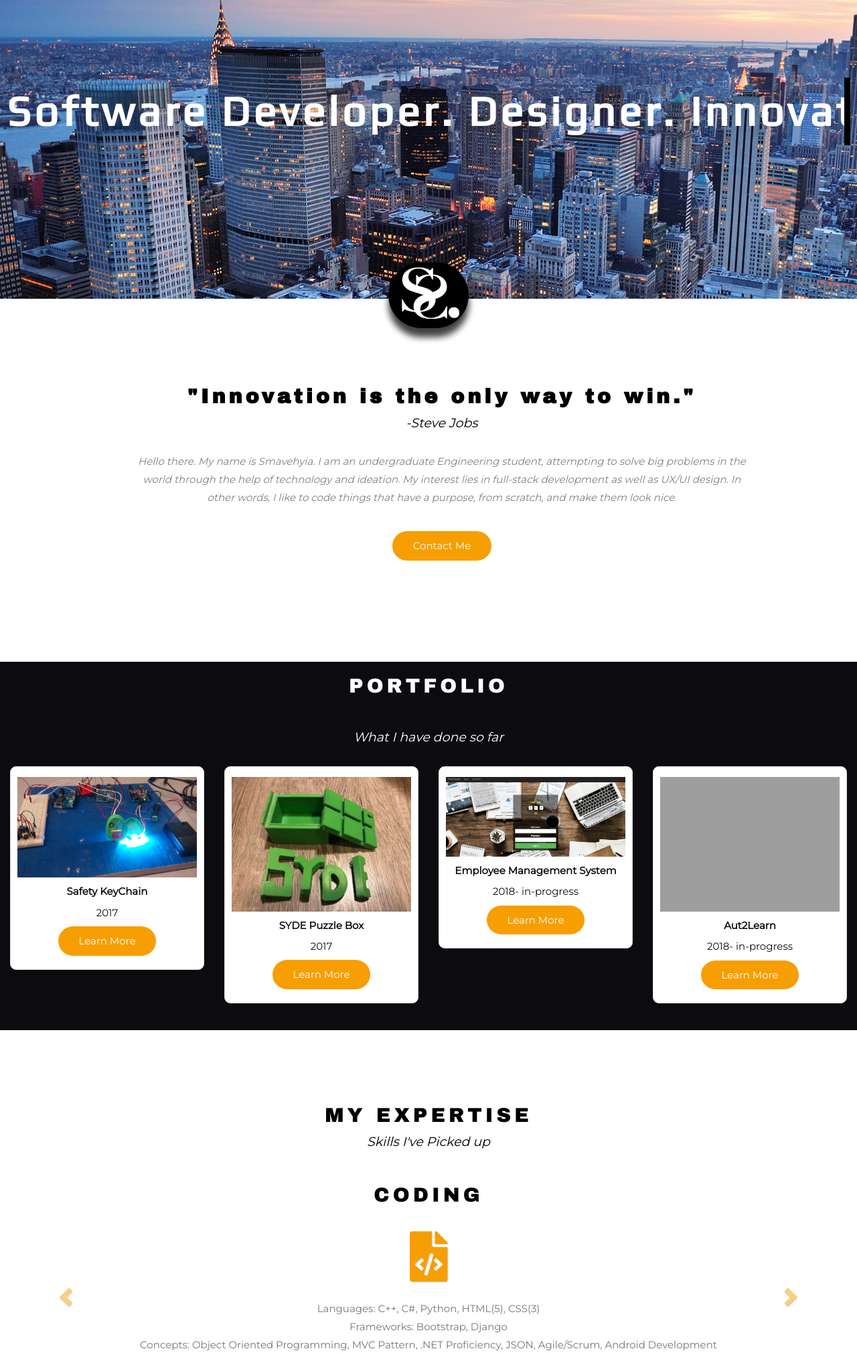
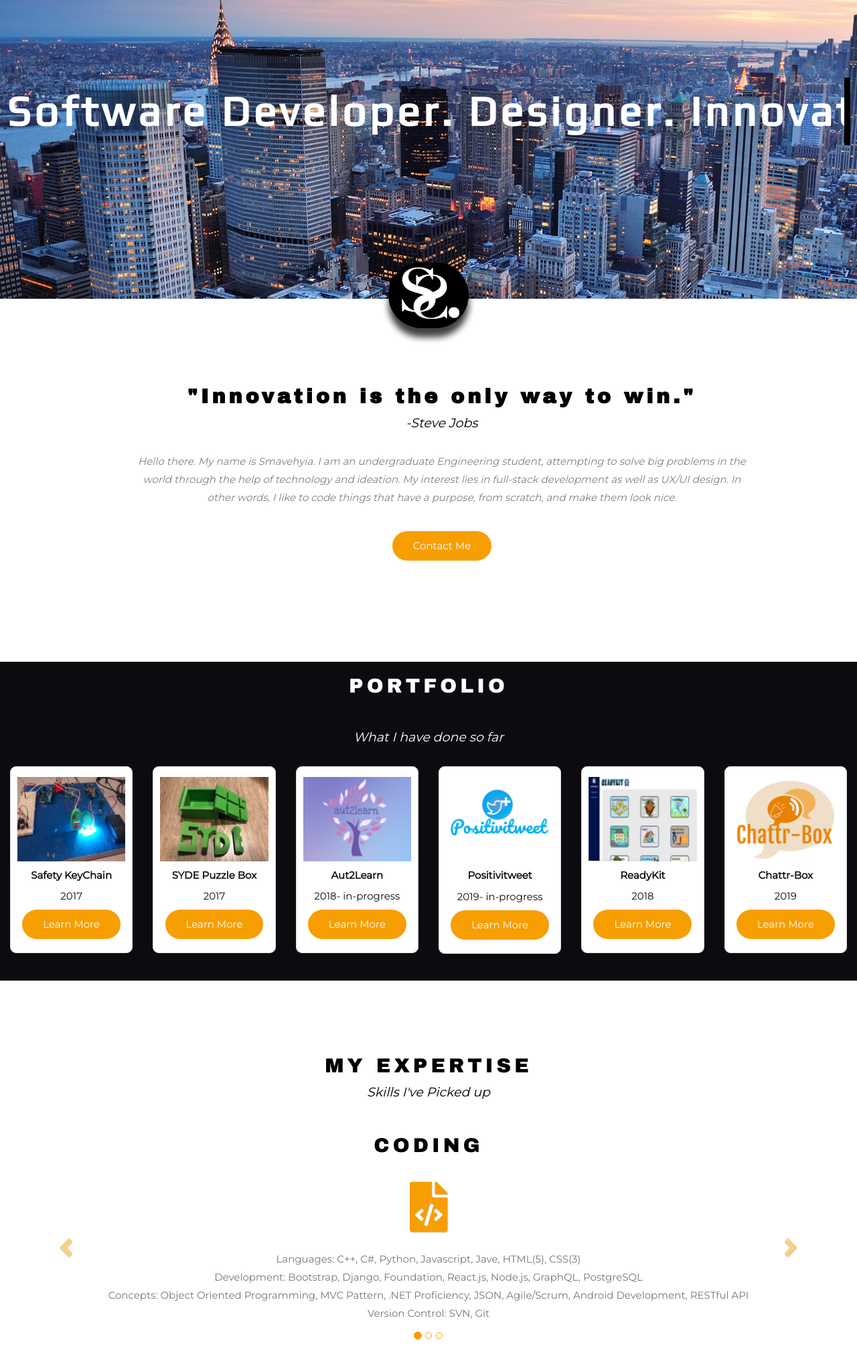
Before and after one commit to Smavehyia/MyWebsite, a Django app: page / in a window 1280 px wide. Shown: the part 54-2074 px from the top of the page at 67% size. Run offline with Django 3.2, Linux system fonts and the light colour scheme; some libraries are stand-ins or nearby versions; some web fonts are replaced; grey boxes are pictures that could not be loaded.

Commit message:
updated site 2019

```diff
--- a/static/style.css
+++ b/static/style.css
@@ -120,7 +120,7 @@
 
  .thumbnail  {
  	padding: 15px 10px 20px 10px;
- 	border-radius: 9px;
+     border-radius: 9px;
  }
 
  .thumbnail p{
@@ -285,11 +285,23 @@
   animation: typing 3.5s steps(40, end),
     blink-caret .5s step-end infinite;
 }
-
+.rwd-break {
+    display: none;
+}
 @media screen and (max-width: 500px) {
   .column {
     width: 100%;
   }
+  .my-section {
+      padding: 10px;
+      margin-top:100px;
+  }
+  .typewriter {
+    font-size: 15px;
+}
+.rwd-break {
+  display: block;
+}
 }
 /* The typing effect */
 @keyframes typing {
--- a/templates/homepage.html
+++ b/templates/homepage.html
@@ -58,8 +58,10 @@
 <!--Jumbotron-->
 <div class= "jumbotron text-center">
 	<div class="typewriter">
-	<h1> Software Developer. Designer. Innovator. </h1>
-</div>
+    <h1> Software Developer. <br class="rwd-break">
+        Designer. <br class="rwd-break">
+        Innovator. </h1>
+    </div>
 	<!--<button type="button" class= "btn btn-danger" style="display:inline">Get to Know Me!</button>-->
 	<img src="static/mylogo.png" class="img-responsive img-circle margin" style="display:inline" alt="me" width="150" height="100">
 
@@ -92,36 +94,52 @@
 		<h2 class="text-center"> PORTFOLIO </h2> <br>
 		<h4> What I have done so far</h4>
 		<div class="row text-center">
-			<div class="col-sm-3">
+			<div class="col-sm-2" >
 				<div class="thumbnail">
-					<img src="static/IMG.jpg" alt="" width="100%" height="auto">
+					<img src="static/rsz_img.jpg" alt="" width="100%" height="auto">
 					<p><strong>Safety KeyChain </strong></p>
 					<p>2017</p>
 					<button class="btn" data-toggle="modal" data-target="#keychain"> Learn More </button>
 				</div>
 			</div>
-			<div class="col-sm-3">
+			<div class="col-sm-2">
 				<div class="thumbnail">
-					<img src="static/puzzle.jpg" alt="" width="100%" height="auto">
+					<img src="static/rsz_puzzle.jpg" alt="" width="100%" height="auto">
 					<p><strong>SYDE Puzzle Box</strong></p>
 					<p>2017</p>
 					<button class="btn" data-toggle="modal" data-target="#sydepuzzle"> Learn More </button>
 				</div>
 			</div>
-			<div class="col-sm-3">
+			<div class="col-sm-2">
 				<div class="thumbnail">
-					<img src="static/project3.png" alt=""  width="100%" height="auto">
-					<p><strong>Employee Management System</strong></p>
+					<img src="static/rsz_aut.png" alt="" width="100%" height="auto">
+					<p><strong>Aut2Learn</strong></p>
 					<p>2018- in-progress</p>
 					<button class="btn" data-toggle="modal" data-target="#project3"> Learn More </button>
 				</div>
+            </div>
+            <div class="col-sm-2">
+				<div class="thumbnail">
+					<img src="static/rsz_positivitweet2.png" alt=""  width="100%" height="auto" >
+					<p><strong>Positivitweet</strong></p>
+					<p>2019- in-progress</p>
+					<button class="btn" data-toggle="modal" data-target="#project4"> Learn More </button>
+				</div>
 			</div>
-				<div class="col-sm-3">
+            <div class="col-sm-2">
 				<div class="thumbnail">
-					<img src="static/aut.png" alt="" width="100%" height="auto">
-					<p><strong>Aut2Learn</strong></p>
-					<p>2018- in-progress</p>
-					<button class="btn" data-toggle="modal" data-target="#project4"> Learn More </button>
+					<img src="static/rsz_readykit.png" alt="" width="100%" height="auto">
+					<p><strong>ReadyKit</strong></p>
+					<p>2018</p>
+					<button class="btn" data-toggle="modal" data-target="#project5"> Learn More </button>
+				</div>
+            </div>
+            <div class="col-sm-2">
+				<div class="thumbnail">
+					<img src="static/rsz_chattrbox.png" alt="" width="100%" height="auto">
+					<p><strong>Chattr-Box</strong></p>
+					<p>2019</p>
+					<button class="btn" data-toggle="modal" data-target="#project6"> Learn More </button>
 				</div>
 			</div>
 		</div>
@@ -177,18 +195,18 @@
 </div>
 
 <!--modal-->
-<div class="modal fade" id="project3" role="dialog" >
+<div class="modal fade" id="project4" role="dialog" >
 	<div class="modal-dialog" >
 
 	<div class="modal-content" >
 		<div class="modal-header" >
 			<button type="button" class="close" data-dismiss="modal"> X</button>
-			<h5> Employee Management System </h5>
+			<h5> Positivitweet </h5>
 		</div>
 		<div class="modal-body">
-			<p> For this project, my goal was to come up with a system that would make the employee management easier in a small business setting. For software companies, Jira works well for issues, time-tracking and other key activities important for software teams. However, in smaller companies, alot of that work is manual. TimeTracker is a system that will allow employers to have all information about their employees in one place. It does their hour and wage calculations, keeps track of their vacation requests and any other work-related information. It gives employees the ability to log in, track their daily hours and put in virtual vacation requests all in one place, without the hasstle of going on a hunt for an HR representative. </p>
+            <p> This app is simply to create awareness among users about how much positivity or negativity they are radiating through their tweets. In a social media driven world, it is essential to recognize that the words spread through the web can impact our personality in a very powerful way. This app will help users realize if they tweet negative stuff unconsciously so that they can then take steps to improve themselves in that regard. </p>
 			<p>
-				I am using Django and python as well as HTML and CSS for its development. I thought this would work well because Django already provides an admin interface which is efficient and also I felt I could learn a lot more about Django and Python by doing this.
+				In order to create this app, node.js was used for the backend while React framework was utilized for the front end.
 			</p>
 		</div>
 	</div>
@@ -202,7 +220,7 @@
 </div>
 
 <!--modal-->
-<div class="modal fade" id="project4" role="dialog" >
+<div class="modal fade" id="project3" role="dialog" >
 	<div class="modal-dialog" >
 
 	<div class="modal-content" >
@@ -233,6 +251,64 @@
 </div>
 </div>
 
+<!--modal-->
+<div class="modal fade" id="project5" role="dialog" >
+	<div class="modal-dialog" >
+
+	<div class="modal-content" >
+		<div class="modal-header" >
+			<button type="button" class="close" data-dismiss="modal"> X</button>
+			<h5> ReadyKit </h5>
+		</div>
+		<div class="modal-body">
+            <p>ReadyKit is geared towards preparing individuals for natural disasters that may strike. With a clean interface, the user is able to easily maneuver through the web app to learn about disaster, customize prep lists and add contacts, all in one location!</p>
+			<p>
+                    With the world constantly changing through global warming and other natural phenomenons, we need a platform to allow individuals to prepare for any kind of natural disaster.
+            </p>
+            <p>
+                    Undoubtedly, we still see posters about hurricane preparedness and other emergencies but with technology being widely used in the world, these fail to be as effective as they once might have been.
+            </p>
+            <p>
+                    That is where our solution comes in to play. This web app takes the technological aspect into account when informing the public about the importance of preparing for natural disasters. Whether it be an adult or a young child, any individual can access this platform to learn about the different disasters in an easy-to-understand manner, see the suggested check-list for preparations and then customize it to their own needs! User can make a profile, keep track of their checklists and add in emergency contacts, keeping all important information in one location. Being a web-app, it is easily accessible to anyone in the world, thus informing the public globally about preparing for natural emergencies.
+            </p>
+            <p>
+                    One of the strongest points of this application is the clean interface it offers. Usually, informational websites and content tend to less visually appealing but this app is quite the opposite. Even while spreading information about something that is very serious, it does not scare or bore the user. Colors make the app pop out and are a visual treat for users of all ages, from children to adults. Thus, this app ensure that the content is delivered to the user. The interactive aspect lets the user not only learn about such emergencies but also get involved in making their own checklists and exploring a serious topic in greater depth.
+			</p>
+		</div>
+	</div>
+
+	<div class="modal-footer">
+          <button type="submit" class="btn btn-danger btn-default" data-dismiss="modal">
+            <span class="glyphicon glyphicon-remove"></span> Awesome!
+          </button>
+    </div>
+</div>
+</div>
+
+<!--modal-->
+<div class="modal fade" id="project6" role="dialog" >
+        <div class="modal-dialog" >
+
+        <div class="modal-content" >
+            <div class="modal-header" >
+                <button type="button" class="close" data-dismiss="modal"> X</button>
+                <h5> Chattr-Box </h5>
+            </div>
+            <div class="modal-body">
+                    <p>Built with React.js, this application brings the old school chat rooms back to life.</p>
+                    <p>This web application allows users to enter a chat room of their interest, talk to other with similar interests and build connections with others around the world</p>
+                    <p>Separating just the chat feature into its own application allows users to simply focus on the conversation rather than worrying about number of followers.</p>
+            </div>
+        </div>
+
+        <div class="modal-footer">
+              <button type="submit" class="btn btn-danger btn-default" data-dismiss="modal">
+                <span class="glyphicon glyphicon-remove"></span> Awesome!
+              </button>
+        </div>
+    </div>
+    </div>
+
 <!-- Carousel-->
 <h2 class="text-center" >My Expertise </h2>
 <h6 class= "text-center"> Skills I've Picked up</h6>
@@ -253,9 +329,9 @@
 					<div class="item active">
 						<h2 >Coding</h2><br>
 						<span><i class="fas fa-file-code fa-5x"></i><br><br>
-						 <p> Languages: C++, C#, Python, HTML(5), CSS(3) <br>
-						Frameworks: Bootstrap, Django <br>
-						Concepts: Object Oriented Programming, MVC Pattern, .NET Proficiency, JSON, Agile/Scrum, Android Development <br>
+						 <p> Languages: C++, C#, Python, Javascript, Jave, HTML(5), CSS(3) <br>
+                        Development: Bootstrap, Django, Foundation, React.js, Node.js, GraphQL, PostgreSQL<br>
+						Concepts: Object Oriented Programming, MVC Pattern, .NET Proficiency, JSON, Agile/Scrum, Android Development, RESTful API <br>
 						Version Control: SVN, Git</p></span><br> <br>
 
 
@@ -268,7 +344,7 @@
 							<h2> UX/UI</h2><br>
 							<span><i class="fas fa-paint-brush fa-5x"></i><br> <br>
 								<p> I have a simplistic approach to pull together an awesome UX/UI design.<br><br>
-								Tools: Design Principles and User Centred Design Process, Prototyping, Figma, Illustrator, Adobe Photoshop, Sketch, InVision</p></span><br><br><br>
+								Tools: Design Principles and User Centred Design Process, Usablity Testing, Prototyping, Adobe Photoshop, Sketch, InVision, Proto.io</p></span><br><br><br>
 
 					</div>
 					<div class="item">
@@ -294,7 +370,7 @@
 <div id= "myContact" class="contact container-fluid text-center">
 	<h2 class="text-center">Want to work with me? </h2><br>
 	<h6 class="text-center"> I'm always ready to jump on board with any crazy project you may have. </h6><br><br>
-	<form action= "">
+	<form action="mailto:shahidsmavia@gmail.com" method="post" enctype="text/plain">
 <div class= "col-md-8 col-sm-offset-2">
 	<div class="row">
 		<div class="col-sm-6 form-group">
```
Also changed, not shown: static/chattrbox.png (added), static/positivitweet1.png (added), static/positivitweet2.png (added), static/readykit.png (added), static/rsz_aut.png (added), static/rsz_chattrbox.png (added), static/rsz_img.jpg (added), static/rsz_positivitweet2.png (added), static/rsz_puzzle.jpg (added), static/rsz_readykit.png (added), 1 other file.
